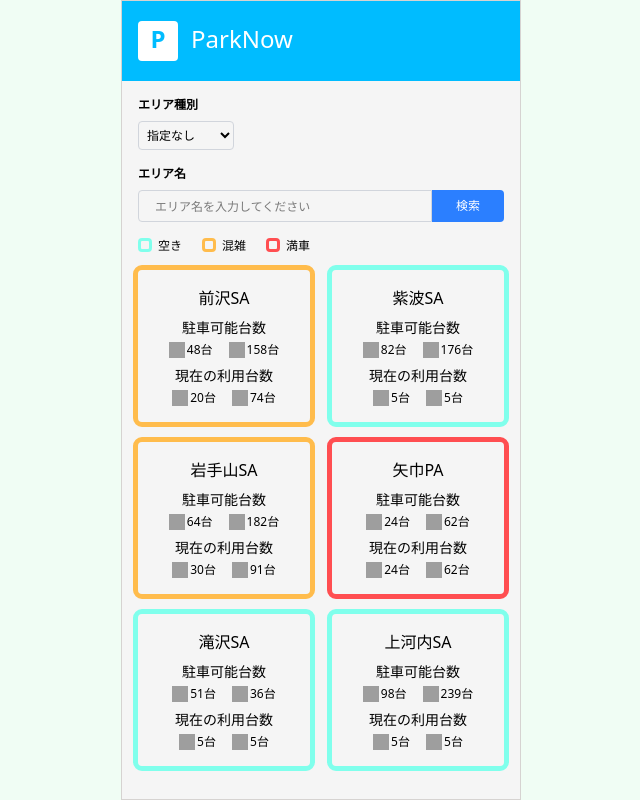
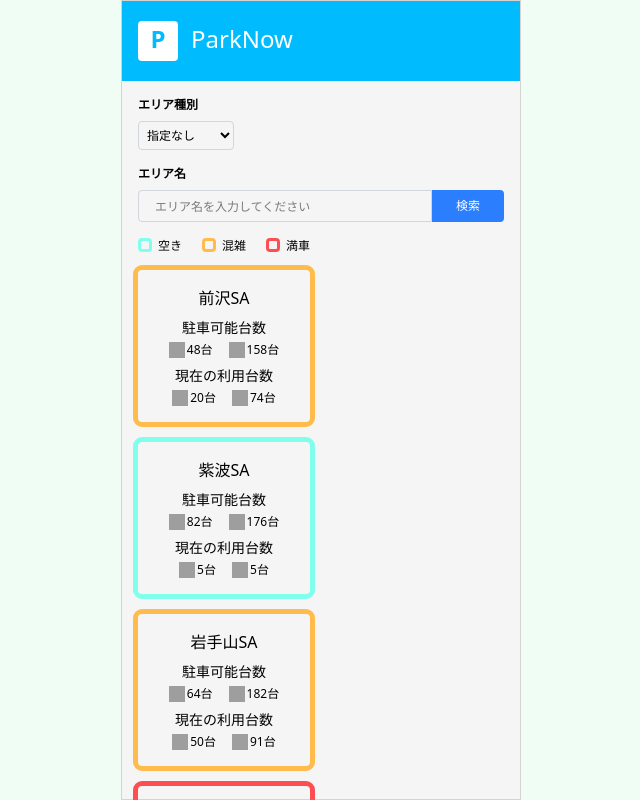
Before and after one commit to PlasticPlactice/summer_hackathon_a, a Next.js app in the folder frontend/: page / in a window 1280 px wide. Shown: the top 800 px of the page, without its empty margins (319-959 px from the left). Built offline with nearby package versions, Linux system fonts and the light colour scheme; grey boxes are pictures that could not be loaded.

Commit message:
テストデータの内容とエリア一覧の配置変更

```diff
--- a/frontend/src/app/page.tsx
+++ b/frontend/src/app/page.tsx
@@ -31,7 +31,7 @@ const MOCK_DATA = [
     color: "#FFBC4C",
     parkingTotalNumLarge: 64,
     parkingTotalNumsmall: 182,
-    parkingUsedNumLarge: 30,
+    parkingUsedNumLarge: 50,
     parkingUsedNumsmall: 91,
     areaType: "SA"
   },
@@ -136,7 +136,7 @@ export default function Home() {
         <ExplanatoryNotes label="満車" color="#FF4E51" />
       </div>
       {/* エリア一覧 */}
-      <div className="area-list flex flex-wrap justify-between gap-5">
+      <div className="area-list flex flex-col justify-between gap-5">
       {filteredData.length > 0 ? (
           filteredData.map((item) => (
             <AreaListItem
```
